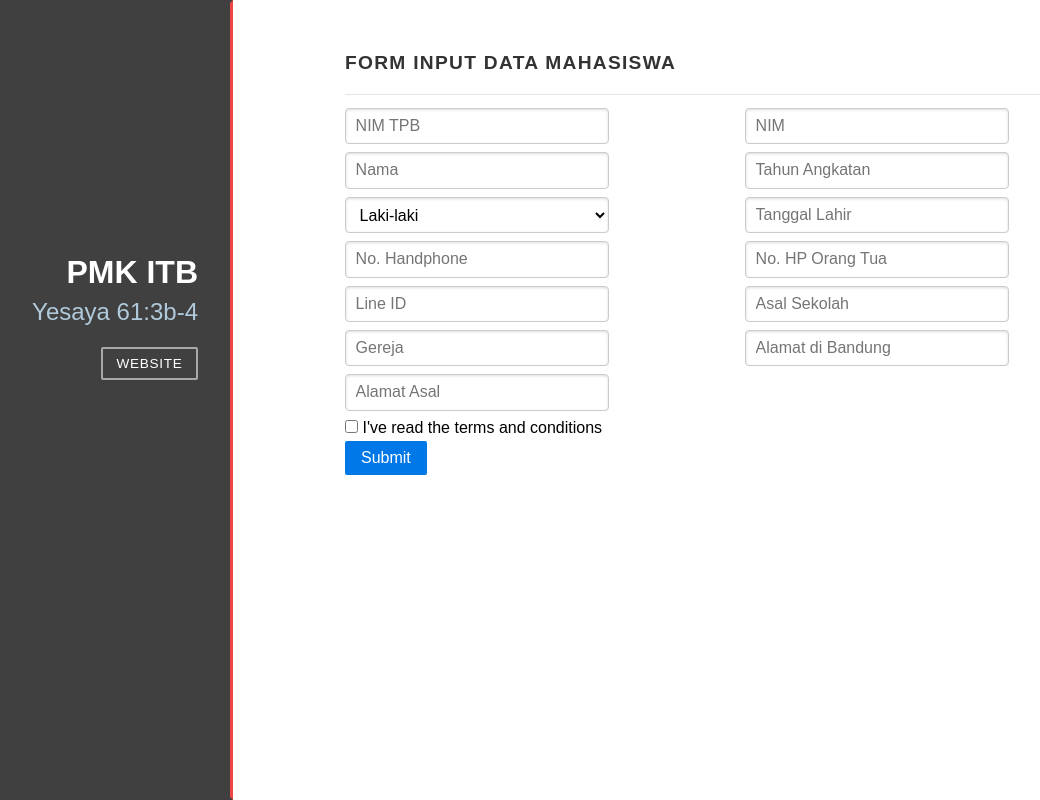
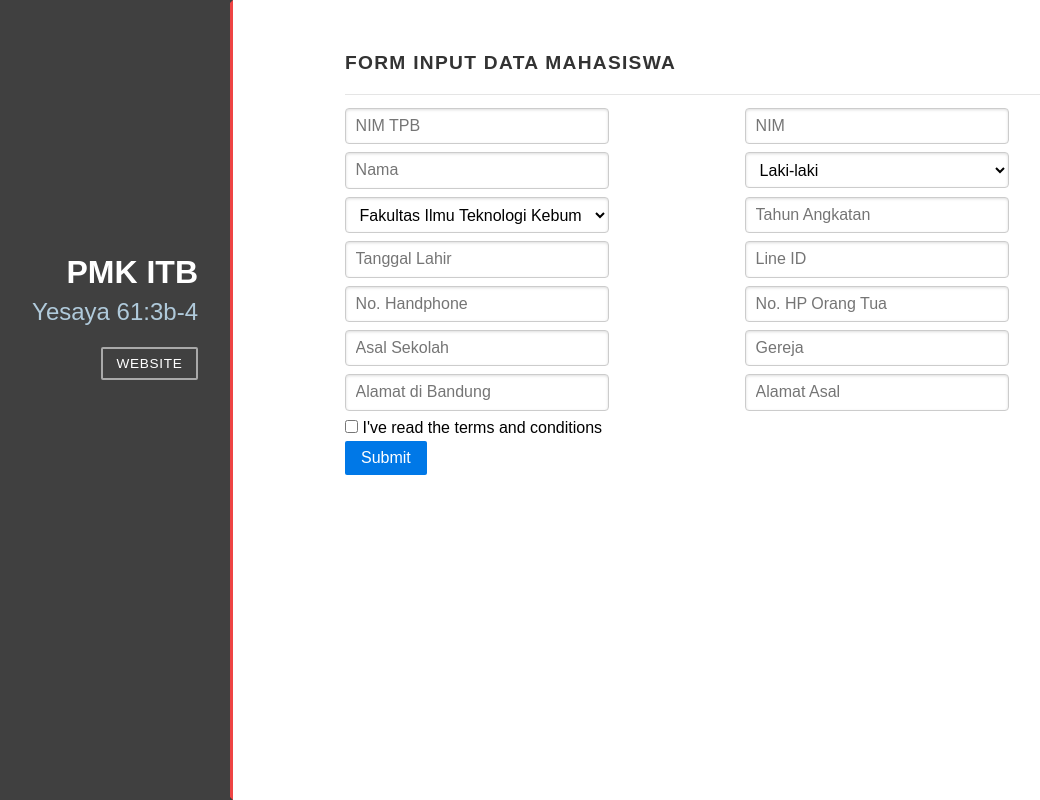
Before and after one commit to ironlota/pmkdata-student-input, a website built with webpack: page index.html in a window 1280 px wide. Shown: the whole page, without its empty margins (87-1127 px from the left). Built offline with nearby package versions, Linux system fonts and the light colour scheme; what pikaday would draw is missing.

Commit message:
move validate.js, add enum

```diff
--- a/index.html
+++ b/index.html
@@ -46,18 +46,23 @@
                   </div>
 
                   <div class="pure-u-1 pure-u-md-1-2">
+                      <select class="pure-input-2-3" name="gender" id="gender"></select>
+                  </div>
+
+                  <div class="pure-u-1 pure-u-md-1-2">
+                      <select class="pure-input-2-3" name="department" id="department"></select>
+                  </div>
+
+                  <div class="pure-u-1 pure-u-md-1-2">
                       <input class="pure-input-2-3" name="year" type="text" placeholder="Tahun Angkatan">
                   </div>
 
                   <div class="pure-u-1 pure-u-md-1-2">
-                      <select class="pure-input-2-3" name="gender" name="gender">
-                          <option value="male" selected>Laki-laki</option>
-                          <option value="female">Perempuan</option>
-                      </select>
+                      <input class="pure-input-2-3" name="birth_date" type="text" placeholder="Tanggal Lahir">
                   </div>
 
                   <div class="pure-u-1 pure-u-md-1-2">
-                      <input class="pure-input-2-3" name="birth_date" type="text" placeholder="Tanggal Lahir">
+                      <input class="pure-input-2-3" name="line" type="text" placeholder="Line ID">
                   </div>
 
                   <div class="pure-u-1 pure-u-md-1-2">
@@ -66,10 +71,6 @@
 
                   <div class="pure-u-1 pure-u-md-1-2">
                       <input class="pure-input-2-3" name="parent_phone" type="text" placeholder="No. HP Orang Tua">
-                  </div>
-
-                  <div class="pure-u-1 pure-u-md-1-2">
-                      <input class="pure-input-2-3" name="line" type="text" placeholder="Line ID">
                   </div>
 
                   <div class="pure-u-1 pure-u-md-1-2">
--- a/src/index.js
+++ b/src/index.js
@@ -1,4 +1,7 @@
 import './css/style.css';
 import datepicker from './js/datepicker';
+import enumIterator from './js/enums';
 
 datepicker('#birth_date');
+enumIterator("gender");
+enumIterator("department");
--- /dev/null
+++ b/src/js/enums.js
@@ -0,0 +1,40 @@
+export const genderEnum = [
+  { key: 'male', value: 'male', text: 'Laki-laki' },
+  { key: 'female', value: 'female', text: 'Perempuan' }
+];
+
+export const departmentInItb = [
+  { key: 'FITB', value: 'FITB', text: 'Fakultas Ilmu Teknologi Kebumian' },
+  { key: 'FMIPA', value: 'FMIPA', text: 'Fakultas Matematika dan Ilmu Pengetahuan Alam' },
+  { key: 'FSRD', value: 'FSRD', text: 'Fakultas Seni Rupa dan Desain' },
+  { key: 'FTI', value: 'FTI', text: 'Fakultas Teknologi Industri' },
+  { key: 'FTMD', value: 'FTMD', text: 'Fakultas Teknik Mesin dan Dirgantara' },
+  { key: 'FTTM', value: 'FTTM', text: 'Fakultas Teknik Pertambangan dan Perminyakan' },
+  { key: 'FTSL', value: 'FTSL', text: 'Fakultas Teknik Sipil dan Lingkungan' },
+  { key: 'SAPPK', value: 'SAPPK', text: 'Sekolah Arsitektur, Perencanaan dan Pengembangan Kebijakan' },
+  { key: 'SBM', value: 'SBM', text: 'Sekolah Bisnis dan Manajemen' },
+  { key: 'SF', value: 'SF', text: 'Sekolah Farmasi' },
+  { key: 'SITH-S', value: 'SITH-S', text: 'Sekolah Ilmu dan Teknologi Hayati - Program Sains' },
+  { key: 'SITH-R', value: 'SITH-R', text: 'Fakultas Ilmu Teknologi Kebumian - Program Rekayasa' },
+  { key: 'STEI', value: 'STEI', text: 'Sekolah Teknik Elektro dan Informatika' }
+];
+
+export function enumText (enums, value) {
+  return enums.find(item => item.value === value).text;
+}
+
+export default (type) => {
+  let html;
+
+  if(type === "gender") {
+    genderEnum.map((enumElement) => {
+      html += "<option value=" + enumElement.value + ">" + enumElement.text + "</option>"
+    });
+  } else if(type === "department") {
+    departmentInItb.map((enumElement) => {
+      html += "<option value=" + enumElement.value + ">" + enumElement.text + "</option>"
+    });
+  }
+
+  document.getElementById(type).innerHTML = html;
+}
```
Also changed, not shown: src/js/validate.js (renamed from src/validate.js, +3 -4 lines).
